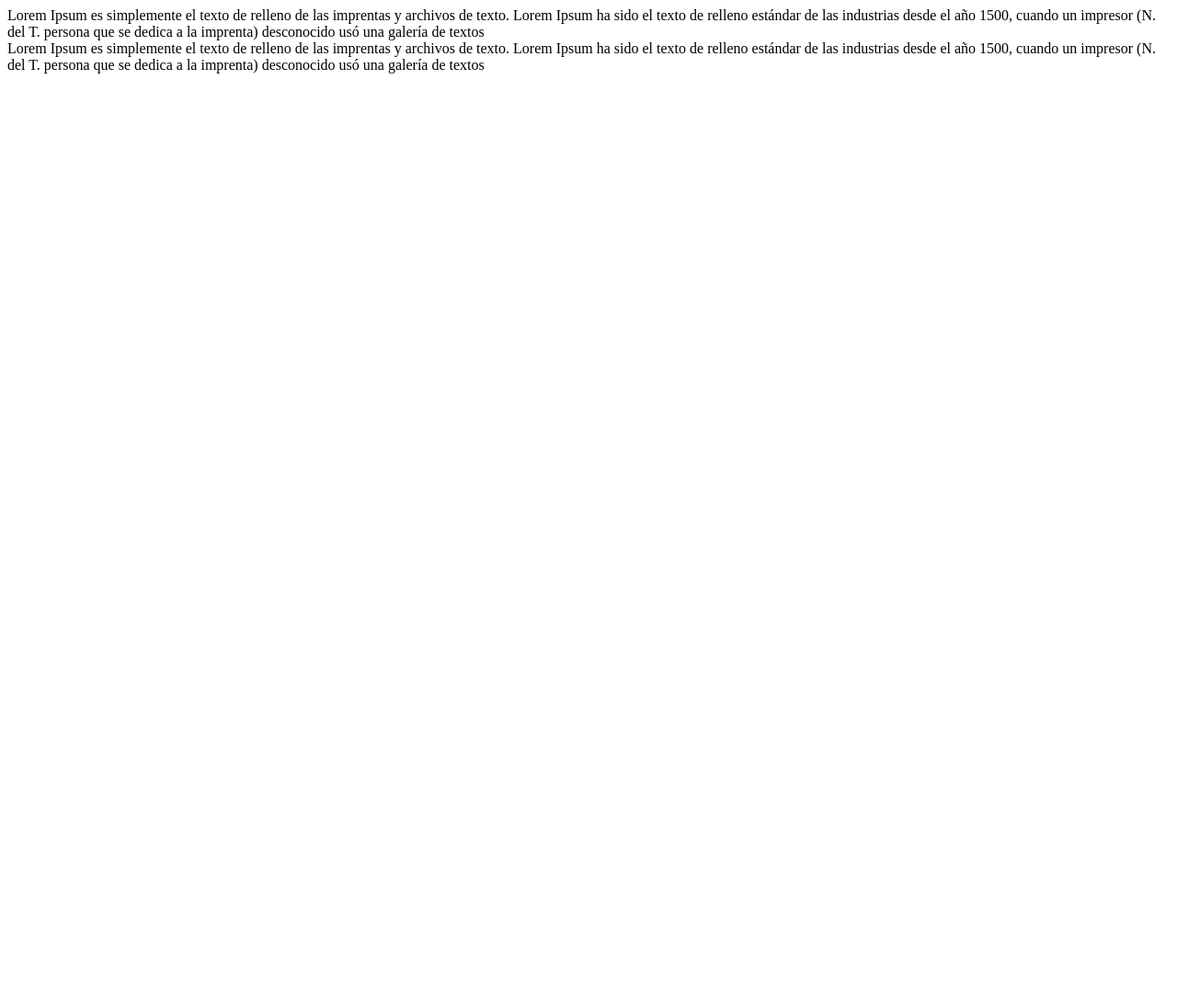
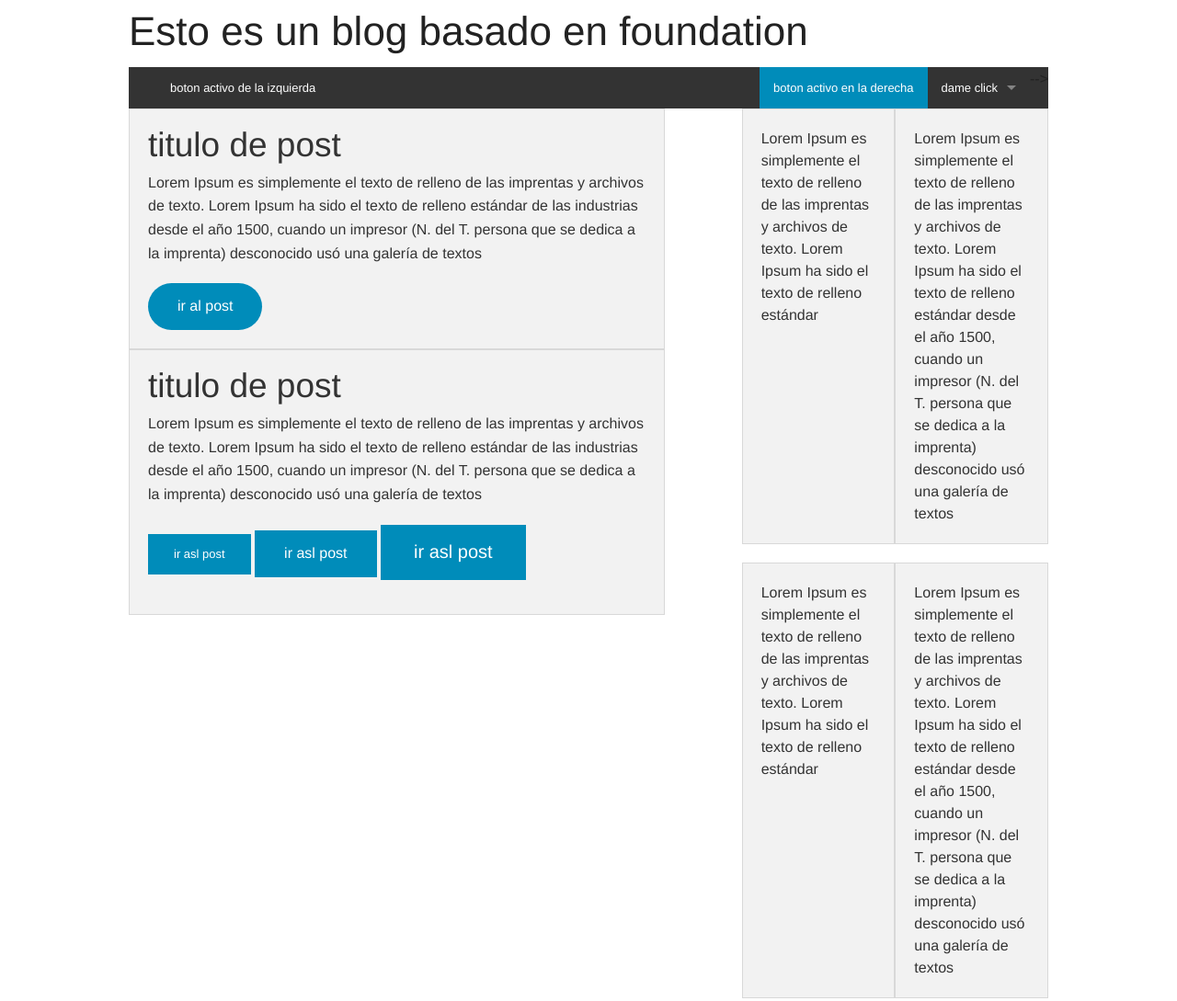
Before and after one commit to felipe0330/frontend-profesional-america, a plain HTML site: page index.html in a window 1280 px wide. Shown: the whole page at 92% size. Before the commit the page ends 800 px from the top, so only its background shows below. Drawn offline with Linux system fonts and the light colour scheme.

Commit message:
parte 2
esto es foundation

```diff
--- a/index.html
+++ b/index.html
@@ -2,14 +2,89 @@
 <html lang="en">
 <head>
 	<meta charset="UTF-8">
+	<meta name="viewport" content="width=device-width, initial-scale=1.0" />
 	<title>esto va a ser un blog en foundation </title>
+	<link rel="stylesheet" href="foundation/css/foundation.css" />
+    <script src="foundation/js/vendor/modernizr.js"></script>
 </head>
 <body>
-	<section>
+	<header class="row">
+		<h1>
+			Esto es un blog basado en foundation
+		</h1>
+		<nav class="top-bar" data-topbar role="navigation">
+			<ul class="title-area">
+				<li class="name">
+				<h1><a href="#"></a></h1>
+				</li>
+
+				<li class="toggle-topbar menu-icon"><a href="#"><span>Menu</span></a></li>
+			</ul>
+			<section class="top-bar-section">
+				<!-- Right Nav Section -->
+				<ul class="right">
+					<li class="active"><a href="#">boton activo en la derecha</a></li>
+					 <li class="has-dropdown">
+						<a href="#">dame click</a>
+						<ul class="dropdown">
+							<li><a href="#">primer link del dropdown</a></li>
+							<li class="active"><a href="#">Active link in dropdown</a></li>
+						</ul>
+					</li> -->
+				</ul>
+
+				<!-- Left Nav Section -->
+				<ul class="left">
+					<li><a href="#">boton activo de la izquierda</a></li>
+				</ul>
+			</section>
+		</nav>
+	</header>
+	<section class="row">
+		<section class="small-12 medium-8 large-7 columns">
+			<article class="row panel">
+				<h2> titulo de post	</h2>
+				<p>
+					Lorem Ipsum es simplemente el texto de relleno de las imprentas y archivos de texto. Lorem Ipsum ha sido el texto de relleno estándar de las industrias desde el año 1500, cuando un impresor (N. del T. persona que se dedica a la imprenta) desconocido usó una galería de textos
+				</p>
+				<a href=""class="button radius round">ir al post</a>
+			</article>
+			<article class="row panel">
+				<h2> titulo de post	</h2>
+				<p>
+					Lorem Ipsum es simplemente el texto de relleno de las imprentas y archivos de texto. Lorem Ipsum ha sido el texto de relleno estándar de las industrias desde el año 1500, cuando un impresor (N. del T. persona que se dedica a la imprenta) desconocido usó una galería de textos
+				</p>
+				<a href=""class="button small">ir asl post</a>
+				<a href=""class="button medium">ir asl post</a>
+				<a href=""class="button large">ir asl post</a>
+			</article>
+		</section>
+		<section class="small-12 medium-4 large-4 columns">
+			<section class="row" data-equalizer>
+				<article class="small-6 columns panel"data-equalizer-watch>
+					Lorem Ipsum es simplemente el texto de relleno de las imprentas y archivos de texto. Lorem Ipsum ha sido el texto de relleno estándar
+				</article>
+				<article class="small-6 columns panel"data-equalizer-watch>
+					Lorem Ipsum es simplemente el texto de relleno de las imprentas y archivos de texto. Lorem Ipsum ha sido el texto de relleno estándar desde el año 1500, cuando un impresor (N. del T. persona que se dedica a la imprenta) desconocido usó una galería de textos
+				</article>
+			</section>
+			<section class="row" data-equalizer>
+				<article class="small-6 columns panel"data-equalizer-watch>
+					Lorem Ipsum es simplemente el texto de relleno de las imprentas y archivos de texto. Lorem Ipsum ha sido el texto de relleno estándar
+				</article>
+				<article class="small-6 columns panel"data-equalizer-watch>
+					Lorem Ipsum es simplemente el texto de relleno de las imprentas y archivos de texto. Lorem Ipsum ha sido el texto de relleno estándar desde el año 1500, cuando un impresor (N. del T. persona que se dedica a la imprenta) desconocido usó una galería de textos
+				</article>
+			</section>
+		</section>
+	</section>
+	<!-- <section class="row">
 		Lorem Ipsum es simplemente el texto de relleno de las imprentas y archivos de texto. Lorem Ipsum ha sido el texto de relleno estándar de las industrias desde el año 1500, cuando un impresor (N. del T. persona que se dedica a la imprenta) desconocido usó una galería de textos
-	</section>
-	<section>
-		Lorem Ipsum es simplemente el texto de relleno de las imprentas y archivos de texto. Lorem Ipsum ha sido el texto de relleno estándar de las industrias desde el año 1500, cuando un impresor (N. del T. persona que se dedica a la imprenta) desconocido usó una galería de textos
-	</section>
+	</section> -->
+	 <script src="foundation/js/vendor/jquery.js"></script>
+    <script src="foundation/js/foundation.min.js"></script>
+    <script>
+      $(document).foundation();
+    </script>
 </body>
 </html>
```
